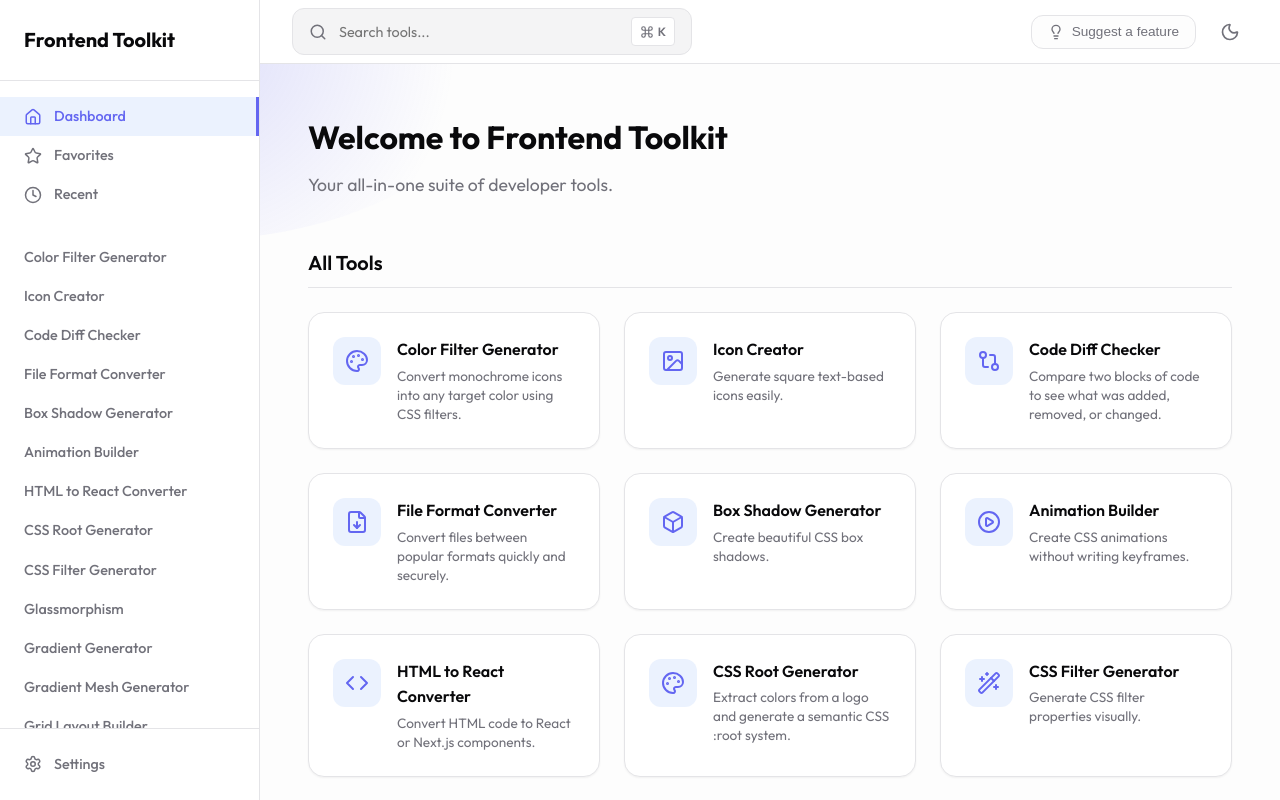
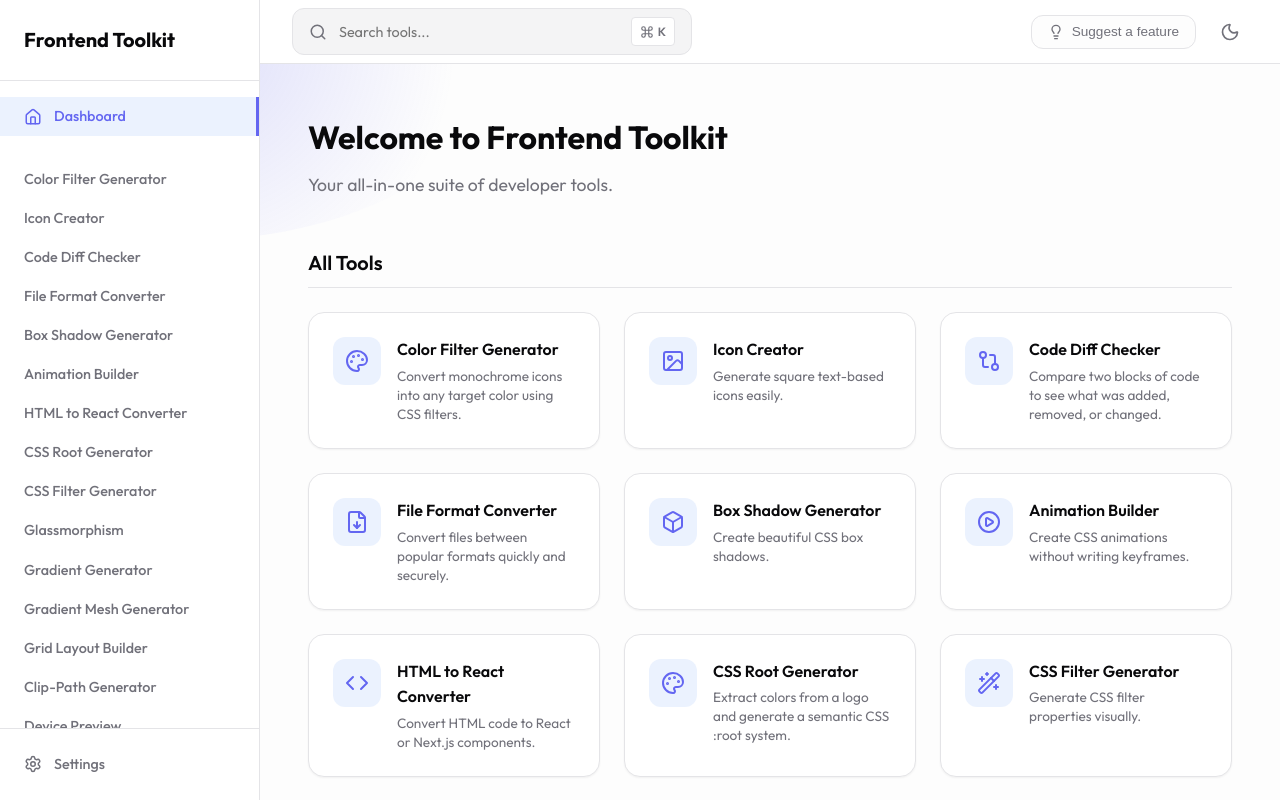
Before and after one commit to Ashincx/Developer-Toolkit, a React (Vite) app: page / in a window 1280 px wide. Built offline with nearby package versions, Linux system fonts and the light colour scheme.

Commit message:
Remove favorites and recent sections from sidebar and add github-push skill

```diff
--- a/src/components/Sidebar.jsx
+++ b/src/components/Sidebar.jsx
@@ -1,6 +1,6 @@
 import { NavLink } from 'react-router-dom';
 import { tools, categories } from '../data/tools';
-import { Settings, Home, Star, Clock, X } from 'lucide-react';
+import { Settings, Home, X } from 'lucide-react';
 import './Sidebar.css';
 
 const Sidebar = ({ isOpen, setIsOpen }) => {
@@ -28,18 +28,6 @@
               <NavLink to="/" className={({isActive}) => isActive ? 'nav-item active' : 'nav-item'} onClick={handleClose}>
                 <Home size={18} />
                 <span>Dashboard</span>
-              </NavLink>
-            </li>
-            <li>
-              <NavLink to="/favorites" className={({isActive}) => isActive ? 'nav-item active' : 'nav-item'} onClick={handleClose}>
-                <Star size={18} />
-                <span>Favorites</span>
-              </NavLink>
-            </li>
-            <li>
-              <NavLink to="/recent" className={({isActive}) => isActive ? 'nav-item active' : 'nav-item'} onClick={handleClose}>
-                <Clock size={18} />
-                <span>Recent</span>
               </NavLink>
             </li>
           </ul>
```
Also changed, not shown: .agents/skills/github-push/SKILL.md (added).
